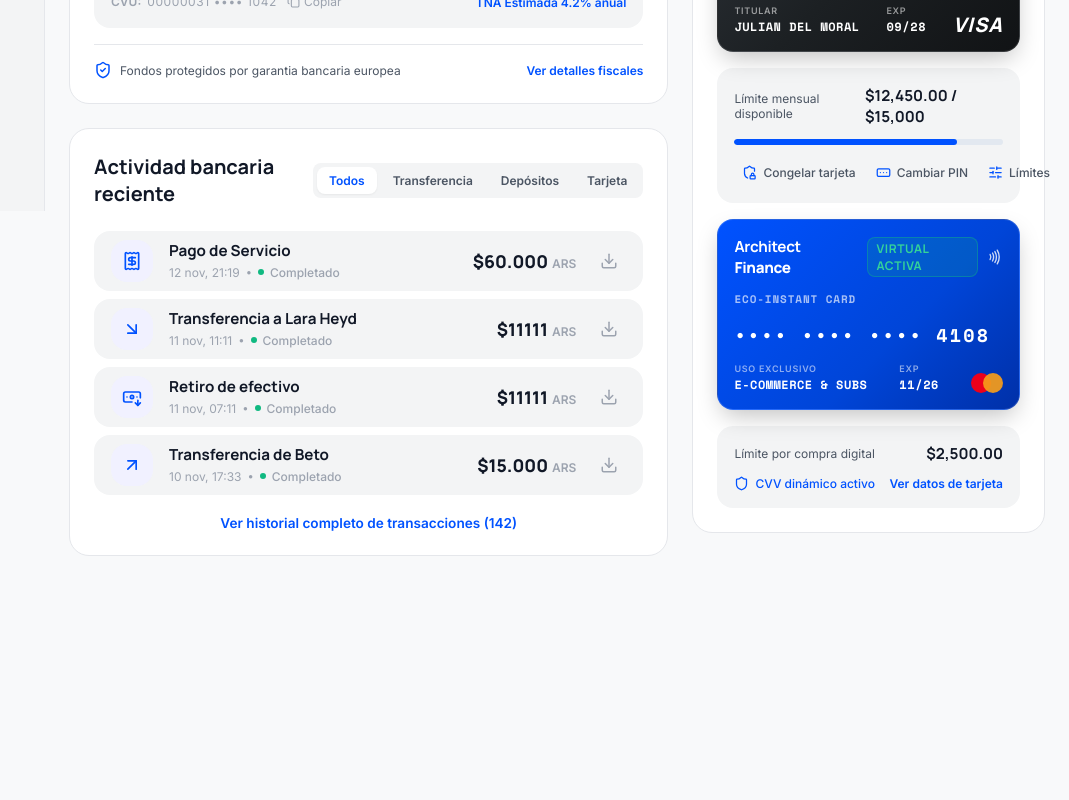
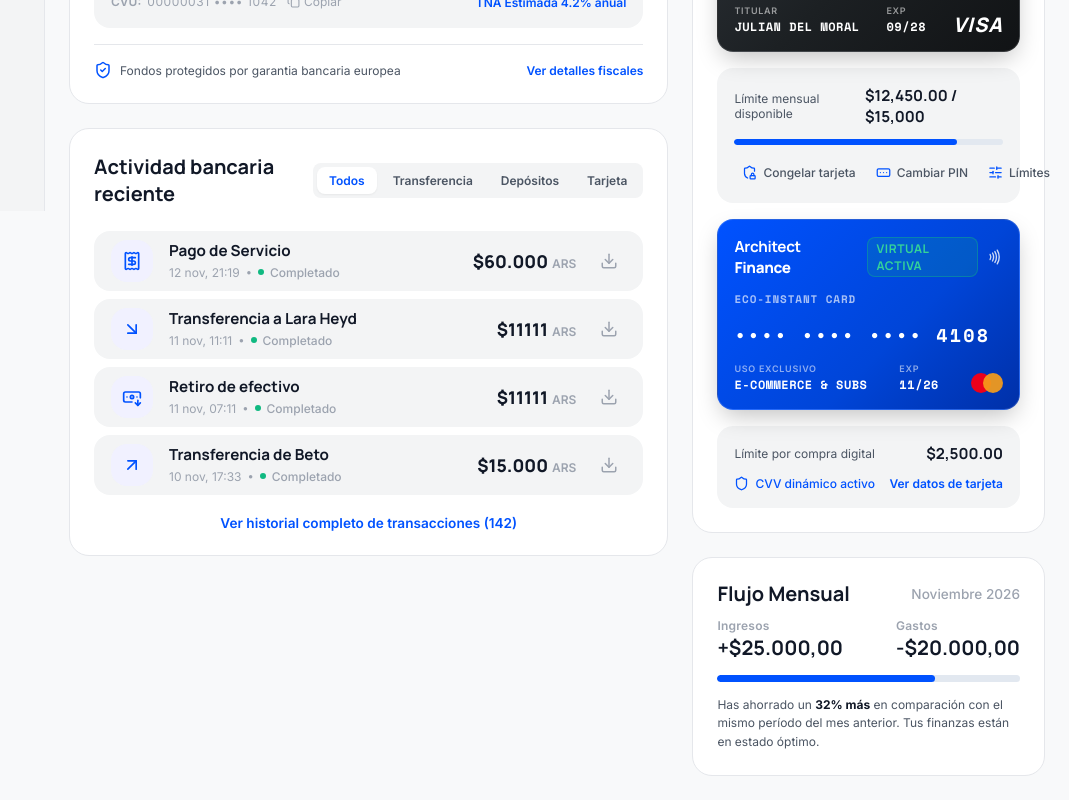
Before and after one commit to nahulamorte/Architect-Finance, a React (Vite) app: page / in a window 1280 px wide. Shown: the part 589-1389 px from the top of the page, without its empty margins (211-1280 px from the left). Before the commit the page ends 1169 px from the top, so only its background shows below. Built offline with nearby package versions, Linux system fonts and the light colour scheme.

Commit message:
add the Monthly flow component, the final component of the Dashboard structure

```diff
--- a/src/App.tsx
+++ b/src/App.tsx
@@ -4,6 +4,7 @@ import BalanceCard from './components/BalanceCard/BalanceCard.tsx'
 import AccountSection from "./components/AccountSection/AccountSection.tsx";
 import ActivitySection from "./components/ActivitySection/ActivitySection.tsx";
 import CardSection from "./components/CardsSection/CardSection.tsx";
+import MonthlyFlow from "./components/MonthlyFlow/MonthlyFlow.tsx";
 
 
 export default function App() {
@@ -20,6 +21,7 @@ export default function App() {
                     </div>
                     <div className="dashboard-right-col">
                         <CardSection/>
+                        <MonthlyFlow/>
                     </div>
                 </div>
             </main>
--- /dev/null
+++ b/src/components/MonthlyFlow/MonthlyFlow.css
@@ -0,0 +1,102 @@
+.monthly-flow-container {
+    box-sizing: border-box;
+    display: flex;
+    flex-direction: column;
+    gap: var(--spacing-sm);
+    background-color: var(--bg-card);
+    border-radius: var(--radius-lg);
+    border: 1px solid var(--border-color);
+    padding: var(--spacing-lg);
+    width: 100%;
+    font-family: var(--font-family-base);
+}
+
+.monthly-flow-header {
+    display: flex;
+    flex-direction: row;
+    align-items: center;
+    justify-content: space-between;
+    width: 100%;
+}
+
+.monthly-flow-header h2 {
+    margin: 0;
+    color: var(--text-primary);
+    font-size: var(--font-size-h2);
+    font-weight: var(--font-weight-bold);
+    line-height: 1.2;
+}
+
+.monthly-year {
+    color: var(--text-muted);
+    font-family: var(--font-family-ui);
+    font-size: var(--font-size-sm);
+    font-weight: var(--font-weight-medium);
+    margin: 0;
+}
+
+.monthly-flow-info {
+    display: flex;
+    flex-direction: row;
+    align-items: center;
+    justify-content: space-between;
+    padding: var(--spacing-xs) 0;
+    width: 100%;
+}
+
+.monthly-info {
+    display: flex;
+    flex-direction: column;
+    gap: 4px;
+}
+
+.monthly-info-title {
+    font-family: var(--font-family-ui);
+    font-size: var(--font-size-xs);
+    font-weight: var(--font-weight-semibold);
+    color: var(--text-muted);
+    letter-spacing: 0.02em;
+}
+
+.monthly-info-value {
+    font-family: var(--font-family-base);
+    font-size: var(--font-size-h2);
+    font-weight: var(--font-weight-bold);
+    line-height: 1.1;
+    margin: 0;
+}
+
+
+
+.monthly-flow-bar {
+    width: 100%;
+    height: 7px;
+    background-color: #E2E8F0;
+    border-radius: 999px;
+    overflow: hidden;
+    margin: 4px 0;
+}
+
+.monthly-flow-fill {
+    height: 100%;
+    width: 72%;
+    background-color: var(--brand-primary);
+    border-radius: 999px;
+}
+
+.monthly-description {
+    margin-top: 2px;
+}
+
+.monthly-description-text {
+    font-family: var(--font-family-ui);
+    font-size: var(--font-size-xs);
+    color: var(--text-secondary);
+    line-height: 1.55;
+    margin: 0;
+}
+
+.monthly-description-text strong {
+    color: var(--text-primary);
+    font-weight: var(--font-weight-bold);
+}
--- /dev/null
+++ b/src/components/MonthlyFlow/MonthlyFlow.tsx
@@ -0,0 +1,30 @@
+import './MonthlyFlow.css'
+
+export default function MonthlyFlow(){
+    return (
+        <section className="monthly-flow-container">
+            <div className="monthly-flow-header">
+                <h2>Flujo Mensual</h2>
+                <p className="monthly-year">Noviembre 2026</p>
+            </div>
+            <div className="monthly-flow-info">
+                <div className="monthly-info">
+                    <span className="monthly-info-title">Ingresos</span>
+                    <span className="monthly-info-value income">+$25.000,00</span>
+                </div>
+                <div className="monthly-info">
+                    <span className="monthly-info-title">Gastos</span>
+                    <span className="monthly-info-value expense">-$20.000,00</span>
+                </div>
+            </div>
+            <div className="monthly-flow-bar">
+                <div className="monthly-flow-fill"></div>
+            </div>
+            <div className="monthly-description">
+                <p className="monthly-description-text">
+                    Has ahorrado un <strong>32% más</strong> en comparación con el mismo período del mes anterior. Tus finanzas están en estado óptimo.
+                </p>
+            </div>
+        </section>
+    );
+}
```
